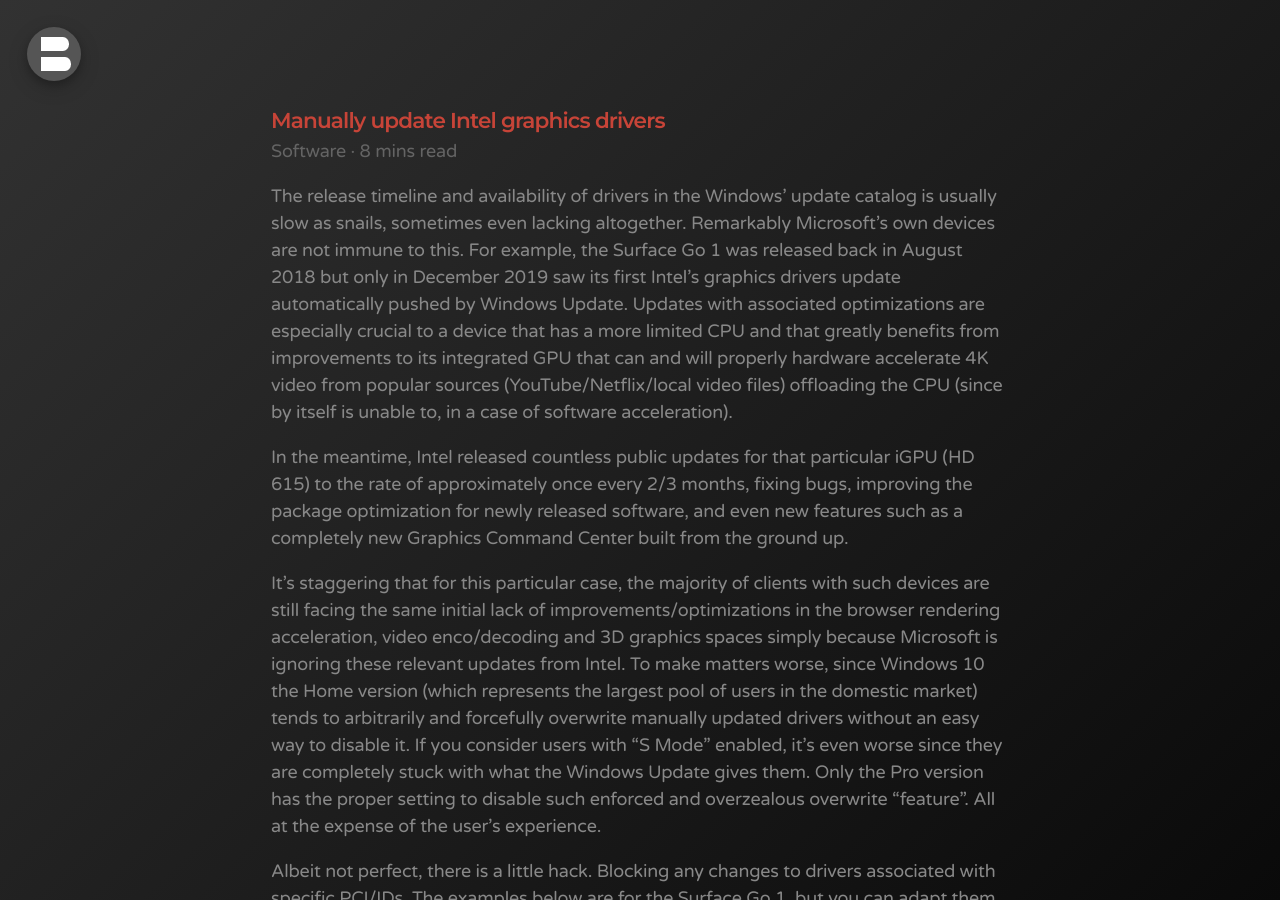
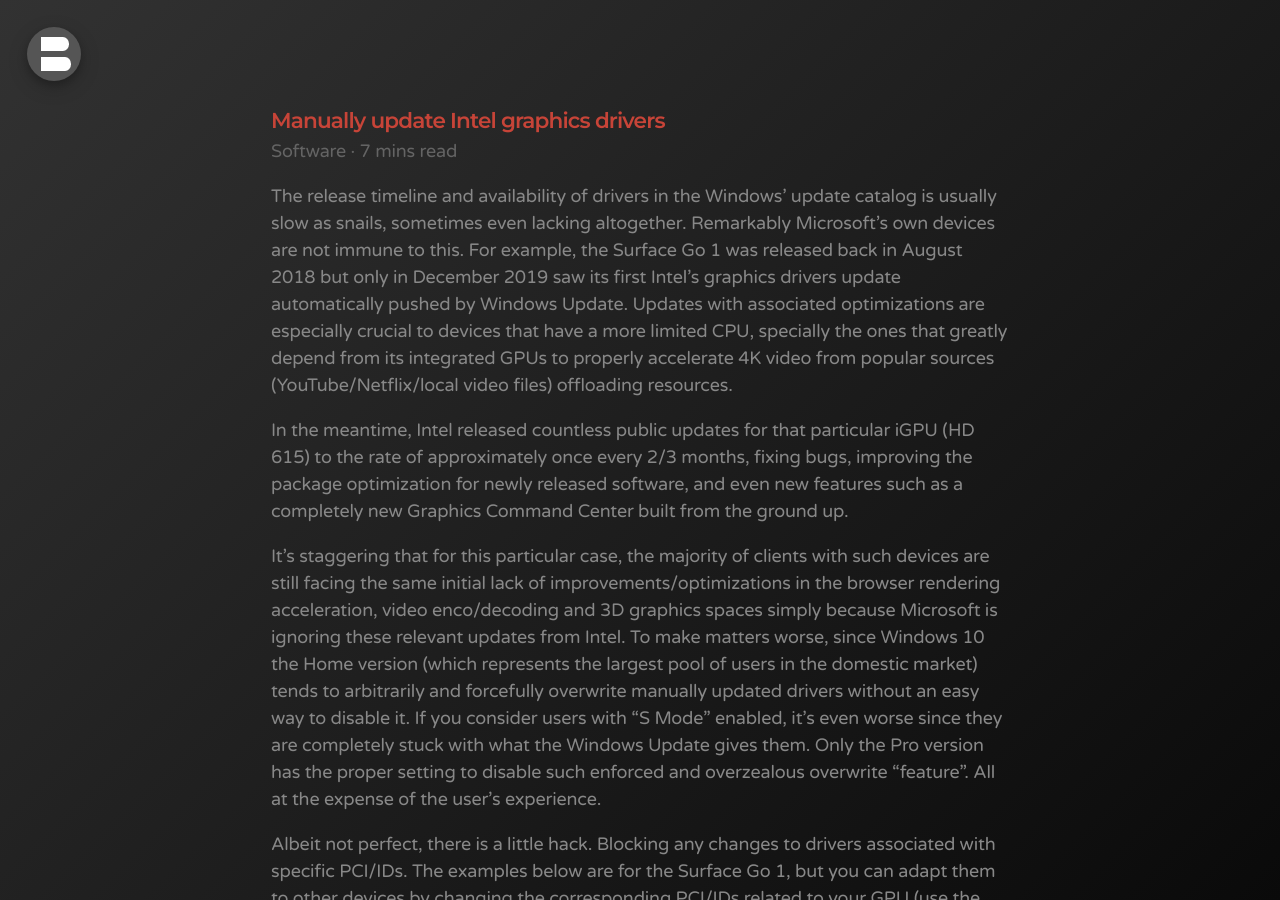
Before and after one commit to bonina/bonina.github.io, a Jekyll site: the page built from _posts/software/2020/2020-05-12-manually -update-intel-graphics-drivers.md, in a window 1280 px wide and 900 px high. Built offline with Jekyll 4.4.1, drawn with Linux system fonts in a browser that asks for light colours.

Commit message:
Update 2020-05-12-manually -update-intel-graphics-drivers.md

```diff
--- a/_posts/software/2020/2020-05-12-manually -update-intel-graphics-drivers.md
+++ b/_posts/software/2020/2020-05-12-manually -update-intel-graphics-drivers.md
@@ -5,7 +5,7 @@
 published: true
 ---
 
-The release timeline and availability of drivers in the Windows' update catalog is usually slow as snails, sometimes even lacking altogether. Remarkably Microsoft's own devices are not immune to this. For example, the Surface Go 1 was released back in August 2018 but only in December 2019 saw its first Intel's graphics drivers update automatically pushed by Windows Update. Updates with associated optimizations are especially crucial to a device that has a more limited CPU and that greatly benefits from improvements to its integrated GPU that can and will properly hardware accelerate 4K video from popular sources (YouTube/Netflix/local video files) offloading the CPU (since by itself is unable to, in a case of software acceleration).
+The release timeline and availability of drivers in the Windows' update catalog is usually slow as snails, sometimes even lacking altogether. Remarkably Microsoft's own devices are not immune to this. For example, the Surface Go 1 was released back in August 2018 but only in December 2019 saw its first Intel's graphics drivers update automatically pushed by Windows Update. Updates with associated optimizations are especially crucial to devices that have a more limited CPU, specially the ones that greatly depend from its integrated GPUs to properly accelerate 4K video from popular sources (YouTube/Netflix/local video files) offloading resources.
 
 In the meantime, Intel released countless public updates for that particular iGPU (HD 615) to the rate of approximately once every 2/3 months, fixing bugs, improving the package optimization for newly released software, and even new features such as a completely new Graphics Command Center built from the ground up.
 
@@ -13,7 +13,7 @@
 
 Albeit not perfect, there is a little hack. Blocking any changes to drivers associated with specific PCI/IDs. The examples below are for the Surface Go 1, but you can adapt them to other devices by changing the corresponding PCI/IDs related to your GPU (use the Device Manager - Display adapters - double click above your GPU - Details tab - Property dropdown and choose Hardware IDs - copy the entry without REV, usually the 2nd one).
 
-First, make sure that you disable your internet connection (disconnect WiFi/Ethernet). Then navigate to the path "C:\Windows\SoftwareDistribution\Download" and delete any of its contents. Allow the administrative popup when it appears. Proceed to install the most recent drivers available at Intel's website [Intel Download Center](https://downloadcenter.intel.com/product/96554/Intel-HD-Graphics-615). Reboot when asked.
+First, make sure that you disable your internet connection (disconnect WiFi/Ethernet). Then navigate to the path "C:\Windows\SoftwareDistribution\Download" and delete any of its contents. Allow the administrative popup when it appears. Proceed to install the most recent drivers available at Intel's website [Intel Download Center](https://downloadcenter.intel.com/). Reboot when asked.
 
 Before enabling the internet access again, open Notepad, add and save the contents below. Give the .reg extension.
 
```
